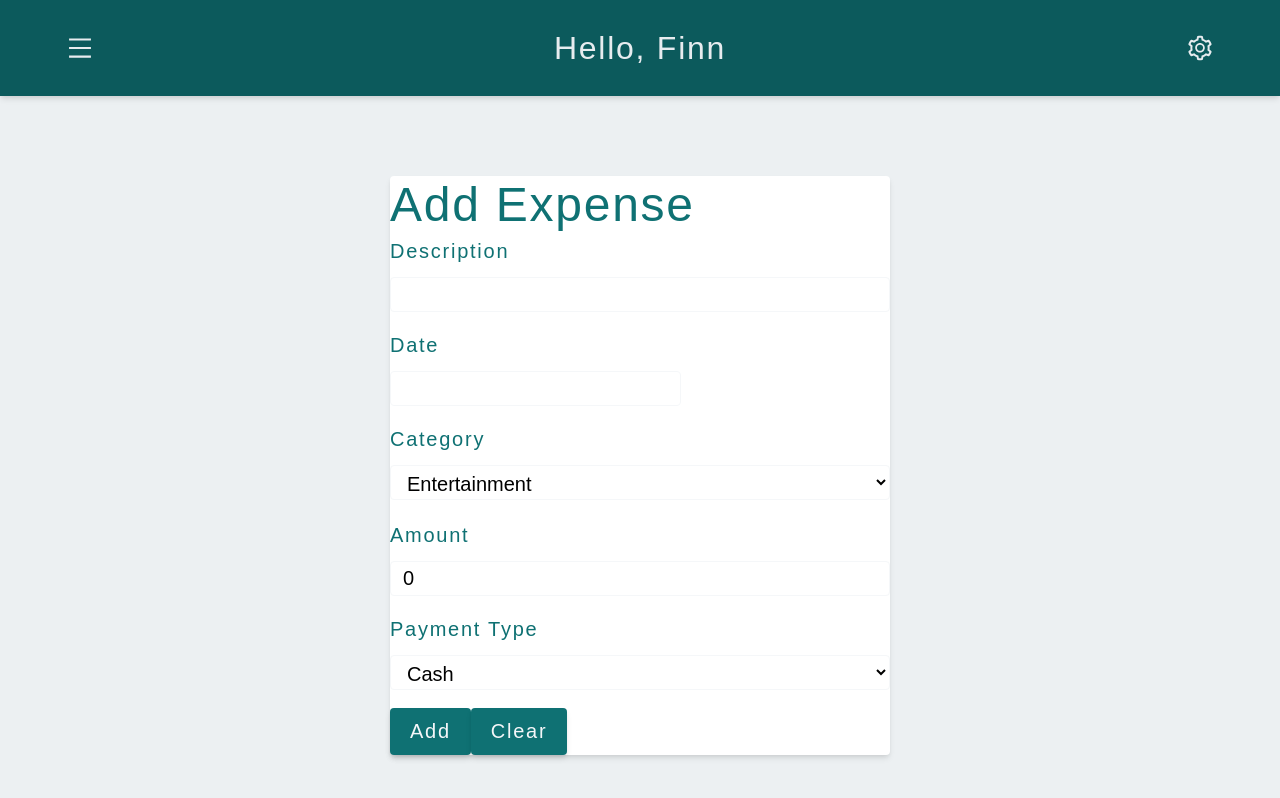
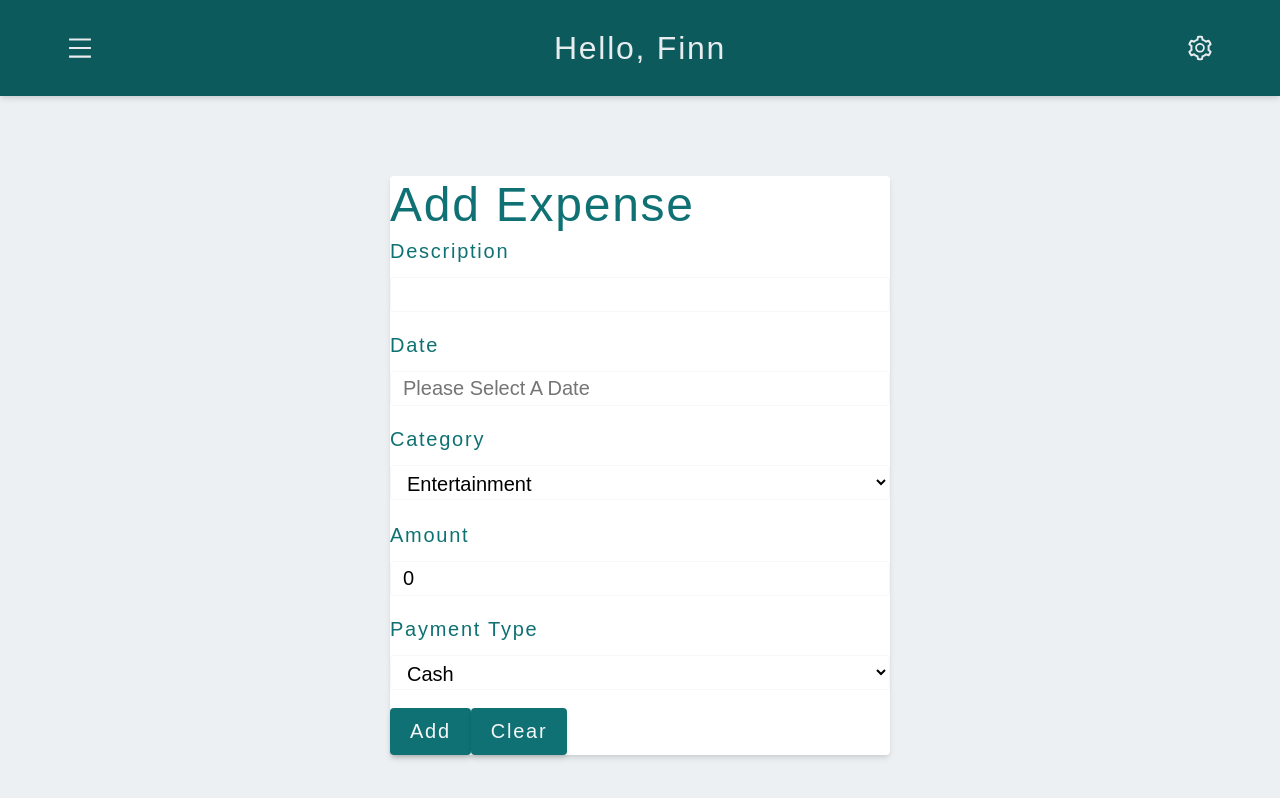
Before and after one commit to trann0709/ExpenseTracking_FrontEnd, a React (Create React App) app: page /add-expense in a window 1280 px wide. Shown: the top 798 px of the page. Built offline with nearby package versions, Linux system fonts and the light colour scheme.

Commit message:
added placeholder + portal for datepicker

```diff
--- a/src/pages/dashboard/AddExpense.js
+++ b/src/pages/dashboard/AddExpense.js
@@ -2,7 +2,6 @@ import { FormRow, FormRowSelect } from '../../components'
 import { useExpenseContext } from '../../context/expense_context'
 import DatePicker from 'react-datepicker'
 import 'react-datepicker/dist/react-datepicker.css'
-import { useEffect, useState } from 'react'
 
 const AddExpense = () => {
   const {
@@ -19,8 +18,6 @@ const AddExpense = () => {
     paymentType,
     isEditing,
   } = useExpenseContext()
-
-  // const [startDate, setStartDate] = useState(new Date())
 
   return (
     <article className='form'>
@@ -40,6 +37,8 @@ const AddExpense = () => {
             selected={date}
             onChange={(data) => dateChange(data)}
             className='form-input'
+            placeholderText='Please select a date'
+            withPortal
           />
         </div>
 
```
